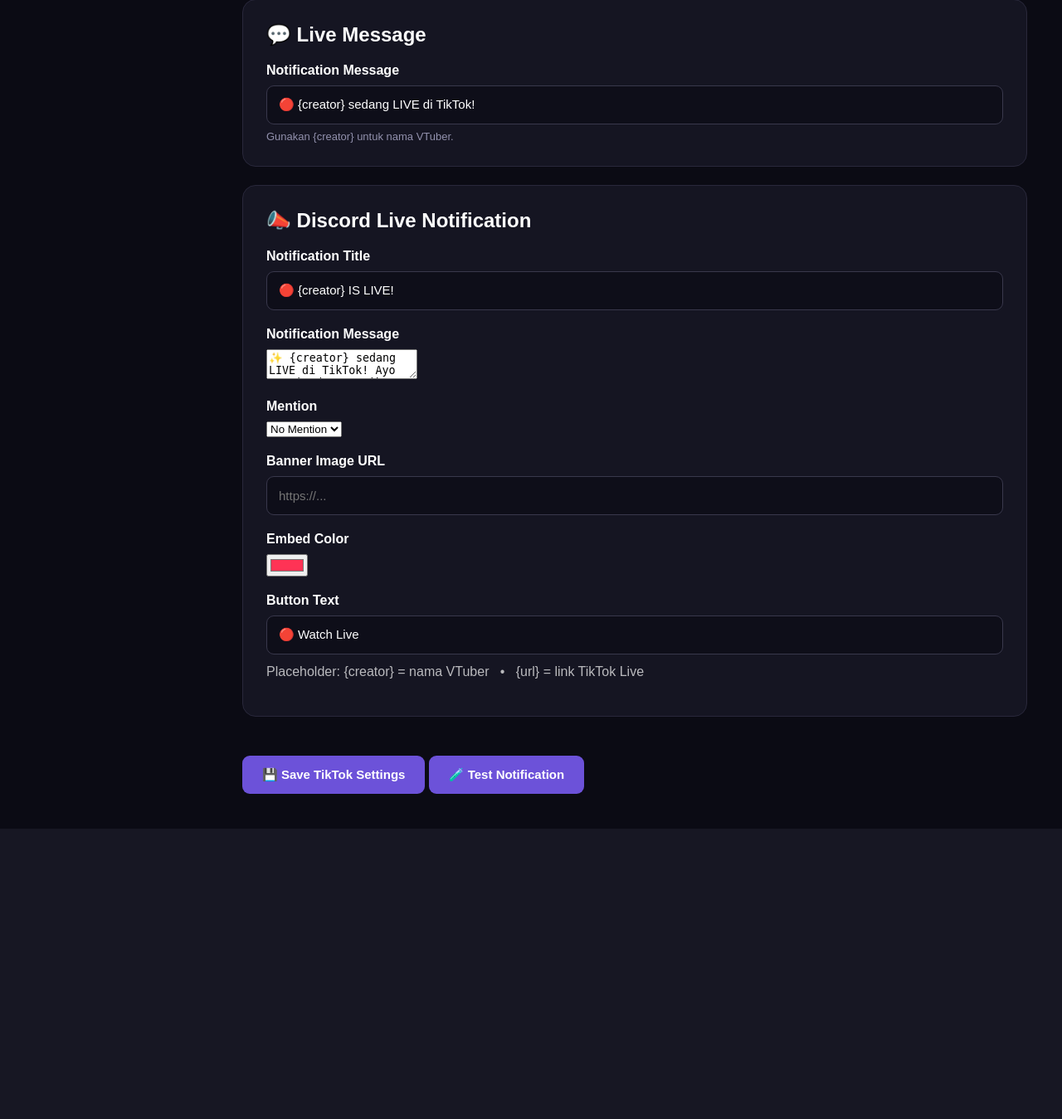
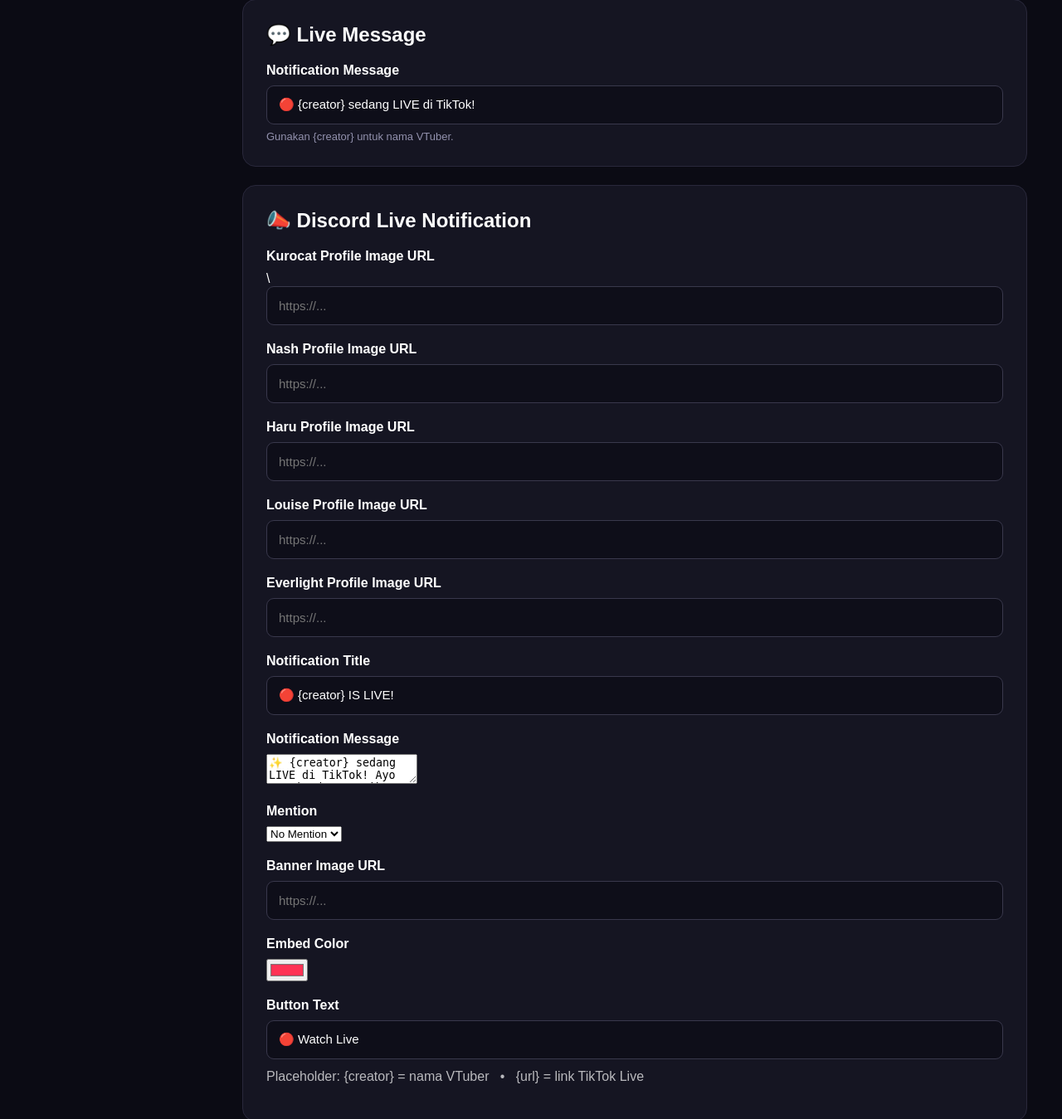
Before and after one commit to nashgouren-hue/everlight-world, a Flask app: page /tiktok in a window 1280 px wide. Shown: the part 933-2282 px from the top of the page at 83% size. Before the commit the page ends 1932 px from the top, so only its background shows below. Run offline with Flask 3, Linux system fonts and the light colour scheme.

Commit message:
Fix TikTok live notification and profile images

```diff
--- a/dashboard.py
+++ b/dashboard.py
@@ -134,6 +134,12 @@ def tiktok():
 
         settings["tiktok_message"] = request.form["tiktok_message"]
 
+        settings["image_kurocat"] = request.form.get("image_kurocat", "")
+        settings["image_nash"] = request.form.get("image_nash", "")
+        settings["image_haru"] = request.form.get("image_haru", "")
+        settings["image_louise"] = request.form.get("image_louise", "")
+        settings["image_everlight"] = request.form.get("image_everlight", "")
+
         settings["notif_title"] = request.form["notif_title"]
         settings["notif_message"] = request.form["notif_message"]
         settings["notif_mention"] = request.form["notif_mention"]
@@ -171,6 +177,7 @@ def test_tiktok_notification():
     ).replace("{creator}", creator).replace("{url}", live_url)
 
     banner = request.form.get("notif_banner", "").strip()
+    profile_image = request.form.get("image_kurocat", "").strip()
     button_text = request.form.get("notif_button", "🔴 Watch Live")
     color_hex = request.form.get("notif_color", "#ff3355").lstrip("#")
 
@@ -198,7 +205,11 @@ def test_tiktok_notification():
         }
     }
 
-    if banner:
+    if profile_image:
+        embed["image"] = {
+            "url": profile_image
+        }
+    elif banner:
         embed["image"] = {
             "url": banner
         }
--- a/templates/tiktok.html
+++ b/templates/tiktok.html
@@ -363,6 +363,35 @@
 <div class="panel">
     <h2>📣 Discord Live Notification</h2>
 
+    <label>Kurocat Profile Image URL</label>\
+
+<input type="text" name="image_kurocat"
+       value="{{ settings.get('image_kurocat', '') }}"
+       placeholder="https://...">
+
+<label>Nash Profile Image URL</label>
+
+<input type="text" name="image_nash"
+       value="{{ settings.get('image_nash', '') }}"
+       placeholder="https://...">
+
+<label>Haru Profile Image URL</label>
+
+<input type="text" name="image_haru"
+       value="{{ settings.get('image_haru', '') }}"
+       placeholder="https://...">
+
+<label>Louise Profile Image URL</label>
+
+<input type="text" name="image_louise"
+       value="{{ settings.get('image_louise', '') }}"
+       placeholder="https://...">
+
+<label>Everlight Profile Image URL</label>
+
+<input type="text" name="image_everlight"
+       value="{{ settings.get('image_everlight', '') }}"
+       placeholder="https://...">
     <label>Notification Title</label>
     <input
         type="text"
```
Also changed, not shown: main.py (+229 -188 lines).
